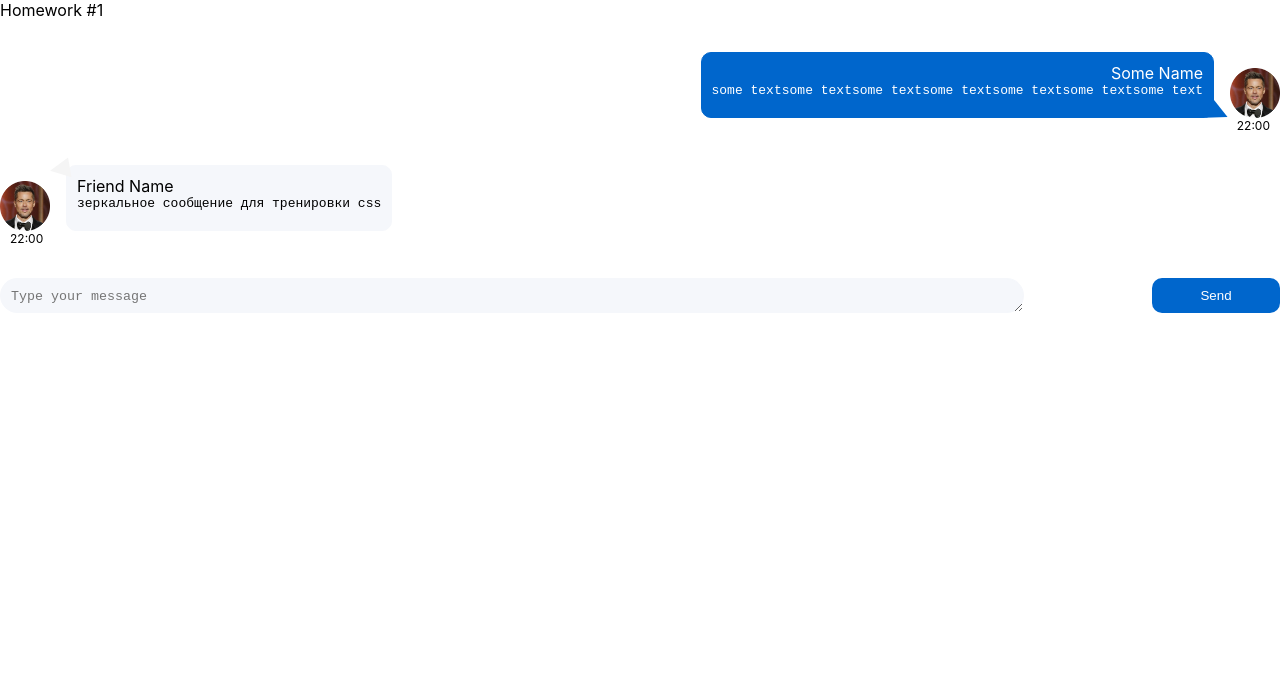
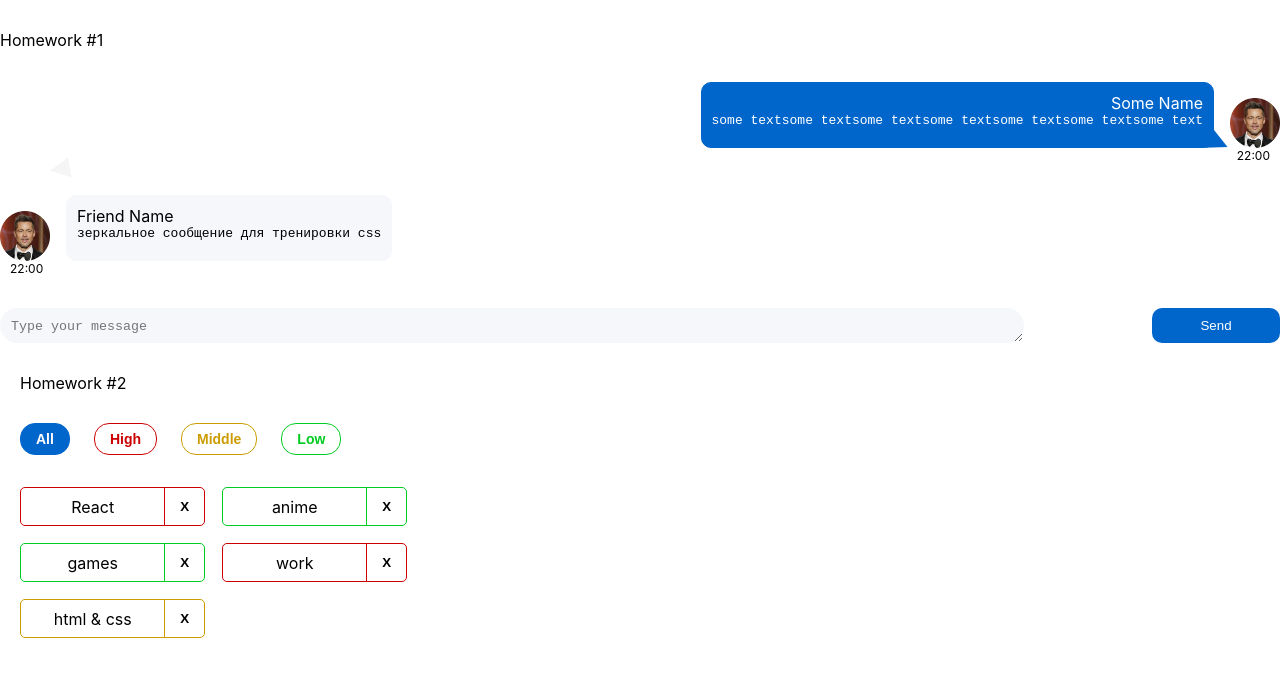
Before and after one commit to Yurik-00007/Ignat, a React (Create React App) app: page /#/pre-junior in a window 1280 px wide. Before the commit this address led to /. Shown: the top 676 px of the page. Built offline with nearby package versions, Linux system fonts and the light colour scheme.

Commit message:
hw2-22-10-22

```diff
--- a/package.json
+++ b/package.json
@@ -1,6 +1,6 @@
 {
   "name": "hws2",
-  "homepage": "http://IgnatZakalinsky.github.io/hws2",
+  "homepage": "http://Yurik-00007.github.io/Ignat",
   "version": "0.1.0",
   "private": true,
   "dependencies": {
@@ -16,7 +16,7 @@
     "@types/react-dom": "18.0.6",
     "@types/uuid": "8.3.4",
     "axios": "0.27.2",
-    "gh-pages": "4.0.0",
+    "gh-pages": "^4.0.0",
     "react": "18.2.0",
     "react-dom": "18.2.0",
     "react-redux": "8.0.4",
--- a/src/s1-main/App.module.css
+++ b/src/s1-main/App.module.css
@@ -7,5 +7,6 @@
 }
 
 .hwTitle {
-
+    margin-top: 30px;
+    margin-bottom: 30px;
 }
--- a/src/s1-main/App.tsx
+++ b/src/s1-main/App.tsx
@@ -1,13 +1,14 @@
 import React from 'react'
 import s from './App.module.css'
 import HW1 from '../s2-homeworks/hw01/HW1'
+import HW2 from "../s2-homeworks/hw02/HW2";
 
 function App() {
     return (
         <div className={s.App}>
             <HW1/>
             {/*раскомментировать по ходу выполнения*/}
-            {/*<HW2/>*/}
+            <HW2 />
             {/*<HW3/>*/}
             {/*<HW4/>*/}
 
--- a/src/s2-homeworks/hw01/HW1.tsx
+++ b/src/s2-homeworks/hw01/HW1.tsx
@@ -55,7 +55,7 @@
 
 const HW1 = () => {
     return (
-        <div id={'hw1'}>
+        <div id={'hw1'} >
             <div className={s2.hwTitle}>Homework #1</div>
             <div className={s2.hw}>
                 {/*проверка отображения (не менять)*/}
--- a/src/s2-homeworks/hw02/HW2.tsx
+++ b/src/s2-homeworks/hw02/HW2.tsx
@@ -17,16 +17,16 @@
 * */
 
 // types
-export type AffairPriorityType = any // need to fix any
+export type AffairPriorityType = 'low'| 'middle'| 'high'// need to fix any
 export type AffairType = {
-    _id: any // need to fix any
-    name: any // need to fix any
+    _id: number // need to fix any
+    name: string // need to fix any
     priority: AffairPriorityType
 }
 export type FilterType = 'all' | AffairPriorityType
 
 // constants
-const defaultAffairs: any = [ // need to fix any
+const defaultAffairs:Array<AffairType> = [ // need to fix any
     {_id: 1, name: 'React', priority: 'high'}, // студенты могут изменить содержимое name и количество элементов в массиве, ...priority не менять!
     {_id: 2, name: 'anime', priority: 'low'},
     {_id: 3, name: 'games', priority: 'low'},
@@ -35,27 +35,34 @@
 ]
 
 // pure helper functions
-export const filterAffairs = (affairs: any, filter: any): any => { // need to fix any
+export const filterAffairs = (affairs: Array<AffairType>, filter: FilterType):Array<AffairType> => { // need to fix any
 
-
+if(filter==='all')
+    return affairs
+    else
+    return affairs.filter(el=>el.priority===filter)
+/*
     return affairs // need to fix
+*/
 }
-export const deleteAffair = (affairs: any, _id: any): any => { // need to fix any
-
+export const deleteAffair = (affairs: Array<AffairType>, _id: number): Array<AffairType> => { // need to fix any
+   affairs=affairs.filter(a=>a._id!==_id)
     return affairs // need to fix
 }
 
 function HW2() {
-    const [affairs, setAffairs] = useState<any>(defaultAffairs) // need to fix any
+    const [affairs, setAffairs] = useState<Array<AffairType>>(defaultAffairs) // need to fix any
     const [filter, setFilter] = useState<FilterType>('all')
 
     const filteredAffairs = filterAffairs(affairs, filter)
-    const deleteAffairCallback = (_id: any) => { // need to fix any
+    const deleteAffairCallback = (_id: number) => { // need to fix any
         // need to fix
+        setAffairs(deleteAffair(affairs,_id))
+
     }
 
     return (
-        <div id={'hw2'}>
+        <div id={'hw2'} style={{marginLeft:'20px'}}>
             <div className={s2.hwTitle}>Homework #2</div>
             <div className={s2.hw}>
                 <Affairs
--- a/src/s2-homeworks/hw02/affairs/Affairs.tsx
+++ b/src/s2-homeworks/hw02/affairs/Affairs.tsx
@@ -4,24 +4,32 @@
 import s from './Affairs.module.css'
 
 type AffairsPropsType = {
-    data: any // need to fix any
-    setFilter: any
-    deleteAffairCallback: any
+    data: Array<AffairType>  // need to fix any
+    setFilter: (filter:FilterType)=>void
+    deleteAffairCallback: (id:number)=>void
     filter: FilterType
 }
 
 function Affairs(props: AffairsPropsType) {
     const setAll = () => {
         // need to fix
+        props.setFilter('all')
+
     }
     const setHigh = () => {
         // need to fix
+        props.setFilter('high')
+
     }
     const setMiddle = () => {
         // need to fix
+        props.setFilter('middle')
+
     }
     const setLow = () => {
         // need to fix
+        props.setFilter('low')
+
     }
 
     const cnAll = s.button + ' ' + s.all + (props.filter === 'all' ? ' ' + s.active : '')
--- a/src/s2-homeworks/hw02/affairs/affair/Affair.tsx
+++ b/src/s2-homeworks/hw02/affairs/affair/Affair.tsx
@@ -6,12 +6,13 @@
 type AffairPropsType = {
     // key не нужно типизировать
     affair: AffairType
-    deleteAffairCallback: any // need to fix any
+    deleteAffairCallback: (_id:number)=>void // need to fix any
 }
 
 function Affair(props: AffairPropsType) {
-    const deleteCallback = () => {
+    const deleteCallback = (id:number) => {
         // need to fix
+        props.deleteAffairCallback(id)
     }
 
     const nameClass = s.name + ' ' + s2[props.affair.priority]
@@ -25,12 +26,12 @@
         >
             <div id={'hw2-name-' + props.affair._id} className={nameClass}>
                 {/*создаёт студент*/}
-
+                {props.affair.name}
                 {/**/}
             </div>
             <div id={'hw2-priority-' + props.affair._id} hidden>
                 {/*создаёт студент*/}
-
+                {props.affair.priority}
                 {/**/}
             </div>
 
@@ -38,7 +39,7 @@
                 id={'hw2-button-delete-' + props.affair._id}
                 className={buttonClass}
                 // need to fix
-
+                onClick={()=>deleteCallback(props.affair._id)}
             >
                 {/*текст кнопки могут изменить студенты*/}
                 X
```
Also changed, not shown: 1 other file (tests, documents, lock files or other folders).
